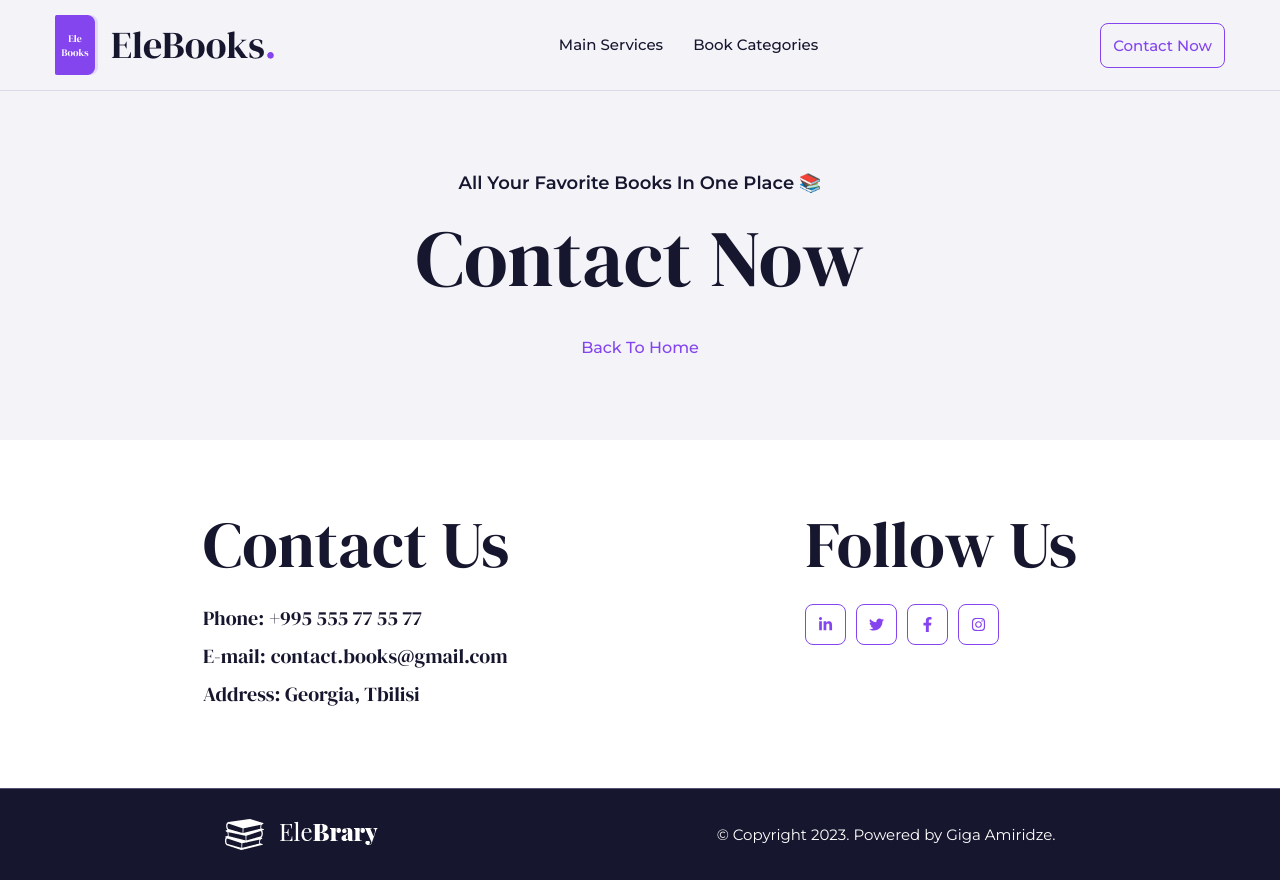
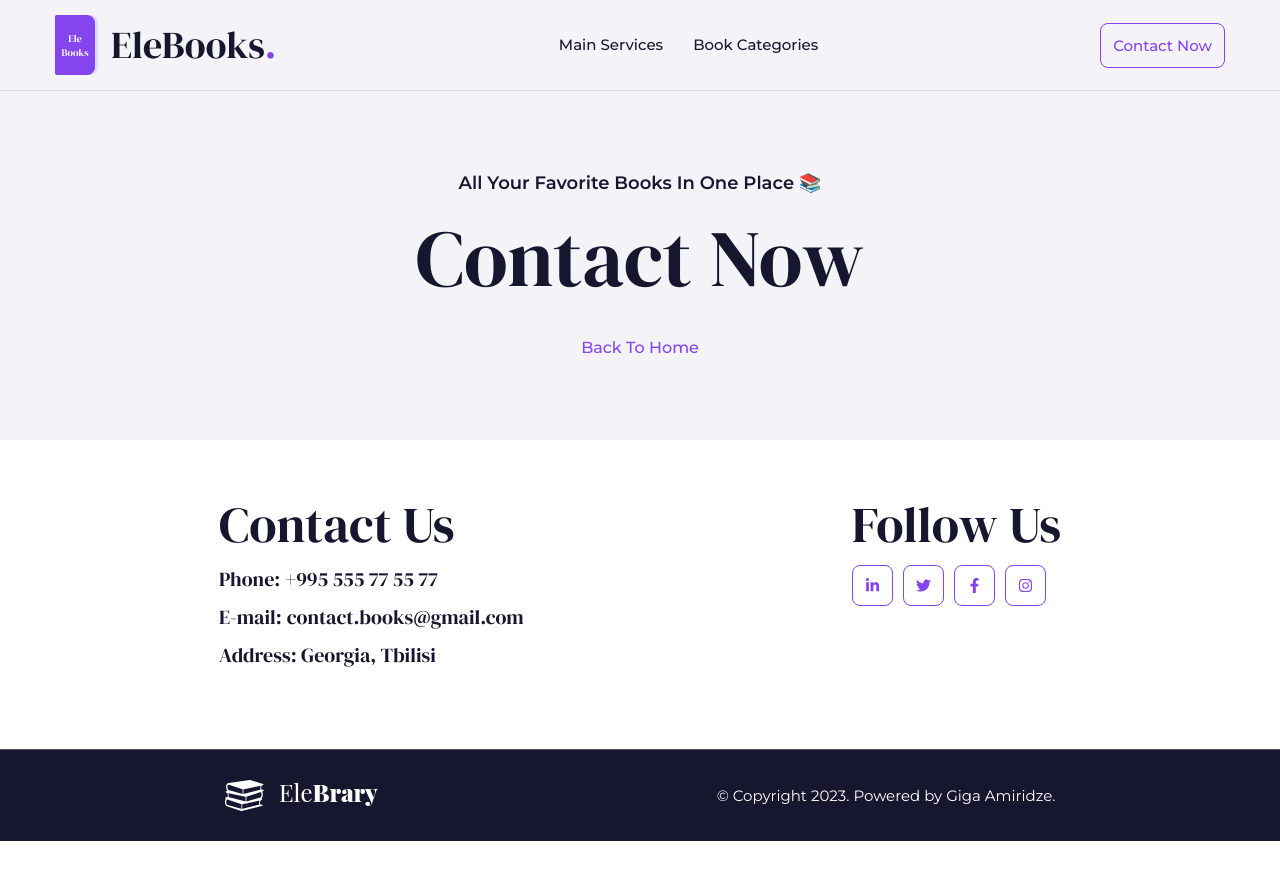
Before and after one commit to gigaamiridze/library-kiosk, a React (Vite) app: page /contact in a window 1280 px wide. After the commit the page ends 841 px from the top, so only its background shows below. Built offline with nearby package versions, Linux system fonts and the light colour scheme; no server answers.

Commit message:
Modified contact page

```diff
--- a/src/pages/Contact.tsx
+++ b/src/pages/Contact.tsx
@@ -1,6 +1,6 @@
 import { useNavigate } from 'react-router-dom';
 import { FaLinkedinIn, FaTwitter, FaFacebookF, FaInstagram  } from 'react-icons/fa';
-import { FlexBox, Container, ContactLink, Button } from '../styles';
+import { FlexBox, Container, ContactLink, ContactTitle, Button } from '../styles';
 import { Heading, WelcomeSection } from '../components';
 import { PageRoutes } from '../constants';
 import { fadeInOut } from '../animations';
@@ -26,12 +26,7 @@ function Contact() {
       <Container>
         <FlexBox alignItems='flex-start' justifyContent='space-around'>
           <FlexBox flexDirection='column' rowGap={15}>
-            <Heading
-              title='Contact Us'
-              type='h2'
-              fontFamily='secondary'
-              fontWeight='500'
-            />
+            <ContactTitle>Contact Us</ContactTitle>
             <FlexBox flexDirection='column' rowGap={10}>
               <FlexBox alignItems='center' columnGap={5}>
                 <Heading
@@ -60,12 +55,7 @@ function Contact() {
             </FlexBox>
           </FlexBox>
           <FlexBox flexDirection='column' rowGap={15}>
-            <Heading
-              title='Follow Us'
-              type='h2'
-              fontFamily='secondary'
-              fontWeight='500'
-            />
+            <ContactTitle>Follow Us</ContactTitle>
             <FlexBox alignItems='center' columnGap={10}>
               <a href='https://linkedin.com/' target='_blank'>
                 <Button>
--- /dev/null
+++ b/src/styles/components/contact/ContactTitle.ts
@@ -0,0 +1,12 @@
+import styled, { css } from 'styled-components';
+
+const ContactTitle = styled.h3`
+  ${({ theme }) => css`
+    color: ${theme.colors.primary};
+    font-family: ${theme.fonts.secondary};
+    font-weight: ${theme.fontWeights.medium};
+  `}
+  font-size: 50px;
+`;
+
+export default ContactTitle;
--- a/src/styles/index.ts
+++ b/src/styles/index.ts
@@ -24,6 +24,7 @@ export { default as Button } from './components/shared/Button';
 export * from './components/shared/Input';
 
 // Contact styled components
+export { default as ContactTitle } from './components/contact/ContactTitle';
 export { default as ContactLink } from './components/contact/ContactLink';
 
 // Other
```
